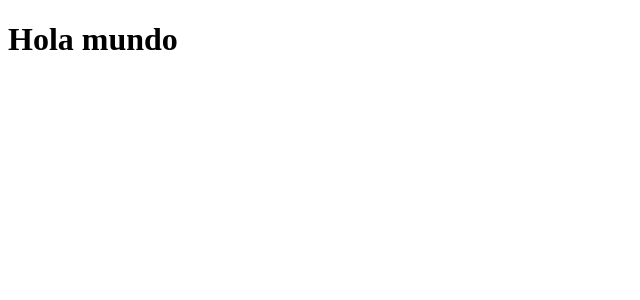
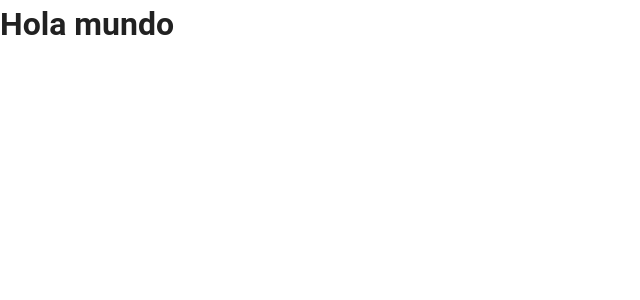
Before and after one commit to RicardoGomez19/Control, a Vue app in the folder frontend/: page / in a window 1280 px wide. Shown: the top 300 px of the page, without its empty margins (0-640 px from the left). Built offline with nearby package versions, Linux system fonts and the light colour scheme.

Commit message:
feat: Instalar y aplicar Vuetify para componetes y composiciones visuales

```diff
--- a/frontend/package.json
+++ b/frontend/package.json
@@ -12,7 +12,8 @@
   "dependencies": {
     "pinia": "^2.0.28",
     "vue": "^3.2.45",
-    "vue-router": "^4.1.6"
+    "vue-router": "^4.1.6",
+    "vuetify": "^3.1.5"
   },
   "devDependencies": {
     "@types/node": "^18.11.12",
--- a/frontend/src/App.vue
+++ b/frontend/src/App.vue
@@ -3,5 +3,7 @@
 </script>
 
 <template>
-  <RouterView />
+  <v-app>
+    <RouterView />
+  </v-app>
 </template>
--- a/frontend/src/main.ts
+++ b/frontend/src/main.ts
@@ -1,14 +1,23 @@
 import { createApp } from 'vue'
 import { createPinia } from 'pinia'
+// Vuetify
+import 'vuetify/styles'
+import { createVuetify } from 'vuetify'
+import * as components from 'vuetify/components'
+import * as directives from 'vuetify/directives'
+
+const vuetify = createVuetify({
+  components,
+  directives,
+})
 
 import App from './App.vue'
 import router from './router'
-
-import './assets/main.css'
 
 const app = createApp(App)
 
 app.use(createPinia())
 app.use(router)
+app.use(vuetify)
 
 app.mount('#app')
```
Also changed, not shown: 1 other file (tests, documents, lock files or other folders).
